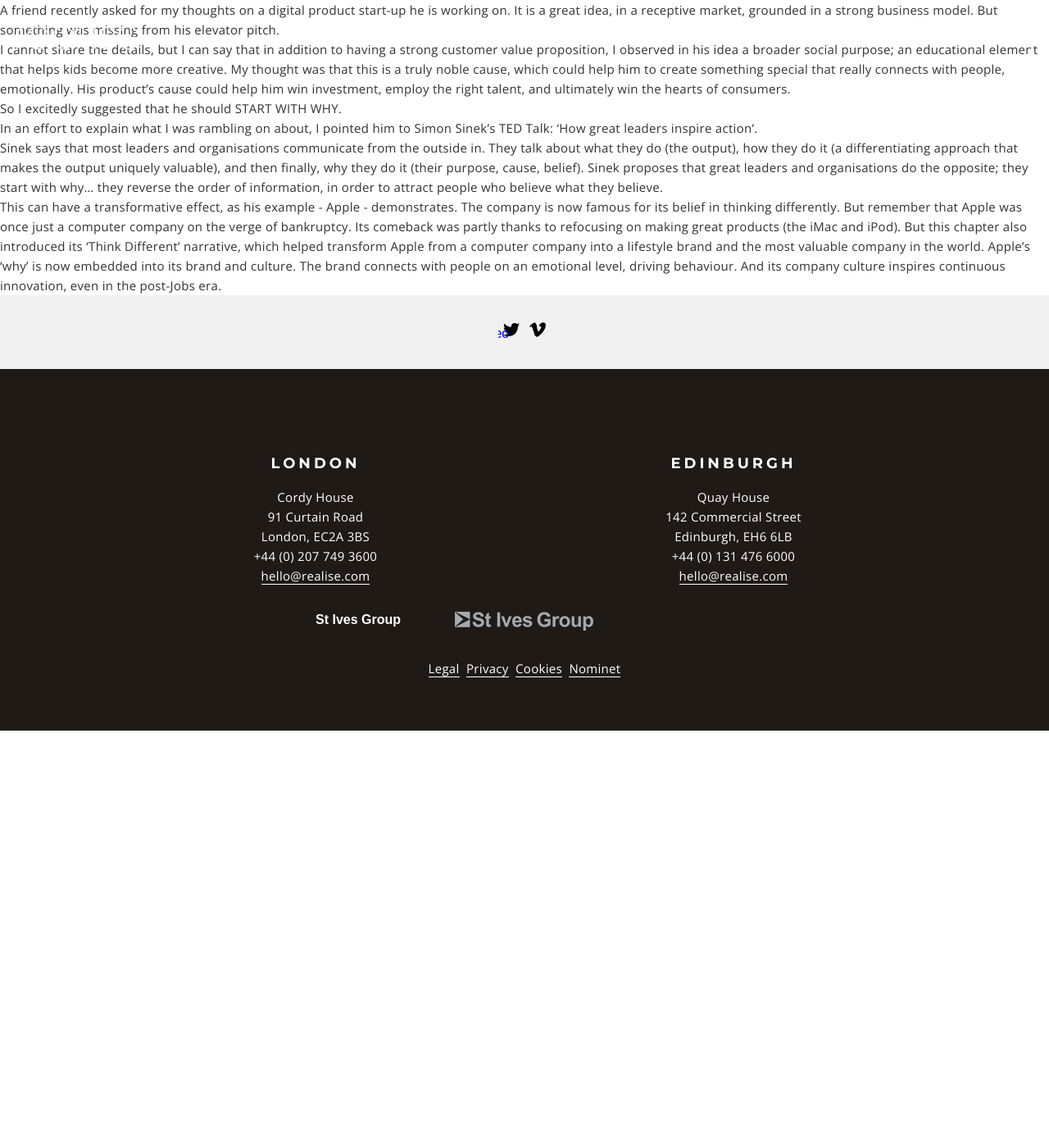
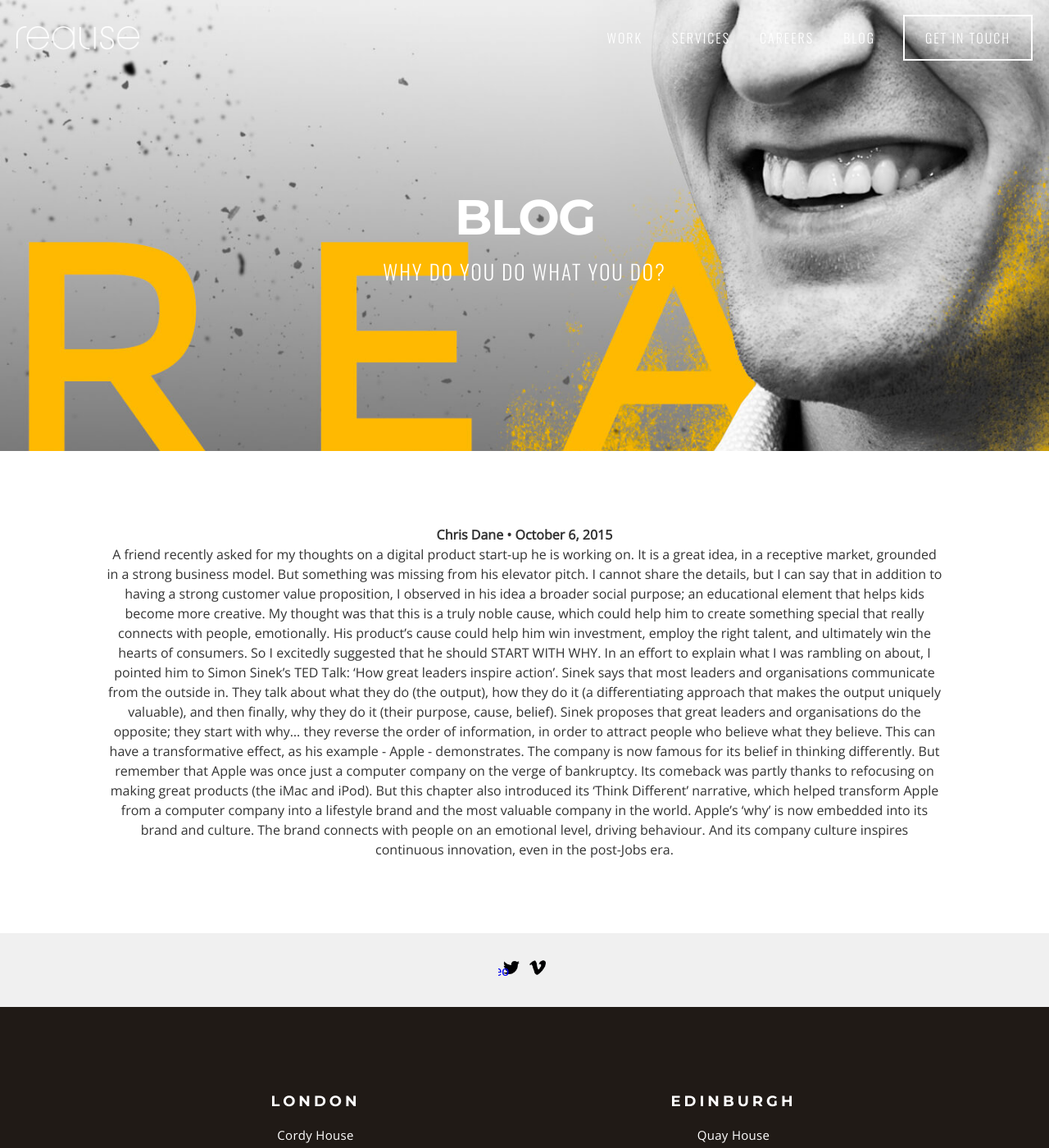
Before and after one commit to craighamnett/craighamnett.github.io, a Jekyll site: the page built from _posts/2015-10-06-why-do-you-do-what-you-do.md, in a window 1280 px wide and 1400 px high. Shown: the whole window at 82% size. Built offline with Jekyll 4.4.1, drawn with Linux system fonts in a browser that asks for light colours; Markdown is read by kramdown in place of the engine named in the settings.

Commit message:
blog stuff

```diff
--- a/_posts/2015-10-06-why-do-you-do-what-you-do.md
+++ b/_posts/2015-10-06-why-do-you-do-what-you-do.md
@@ -2,9 +2,17 @@
 title: WHY do you do what you do?
 description: A description for this post
 layout: default
+category: blog
+tags: [javascript, dev]
+author: Chris Dane
 permalink: /blog/:year/:month/:day/:title/
+hero-image: blog
+hero-title: Blog
+hero-subtitle: WHY do you do what you do?
 ---
 
+<div class="container">
+ <h4>{{ page.author }} &bull; {{ page.date | date: "%B %-d, %Y" }}</h4>
 A friend recently asked for my thoughts on a digital product start-up he is working on. It is a great idea, in a receptive market, grounded in a strong business model. But something was missing from his elevator pitch.
 
 I cannot share the details, but I can say that in addition to having a strong customer value proposition, I observed in his idea a broader social purpose; an educational element that helps kids become more creative. My thought was that this is a truly noble cause, which could help him to create something special that really connects with people, emotionally. His product’s cause could help him win investment, employ the right talent, and ultimately win the hearts of consumers.
@@ -18,3 +26,4 @@ In an effort to explain what I was rambling on about, I pointed him to Simon Sin
 Sinek says that most leaders and organisations communicate from the outside in. They talk about what they do (the output), how they do it (a differentiating approach that makes the output uniquely valuable), and then finally, why they do it (their purpose, cause, belief). Sinek proposes that great leaders and organisations do the opposite; they start with why… they reverse the order of information, in order to attract people who believe what they believe.
 
 This can have a transformative effect, as his example - Apple - demonstrates. The company is now famous for its belief in thinking differently. But remember that Apple was once just a computer company on the verge of bankruptcy. Its comeback was partly thanks to refocusing on making great products (the iMac and iPod). But this chapter also introduced its ‘Think Different’ narrative, which helped transform Apple from a computer company into a lifestyle brand and the most valuable company in the world. Apple’s ‘why’ is now embedded into its brand and culture. The brand connects with people on an emotional level, driving behaviour. And its company culture inspires continuous innovation, even in the post-Jobs era.
+</div>
```
Also changed, not shown: blog/index.md (+1 -1 lines), 2 other files.
